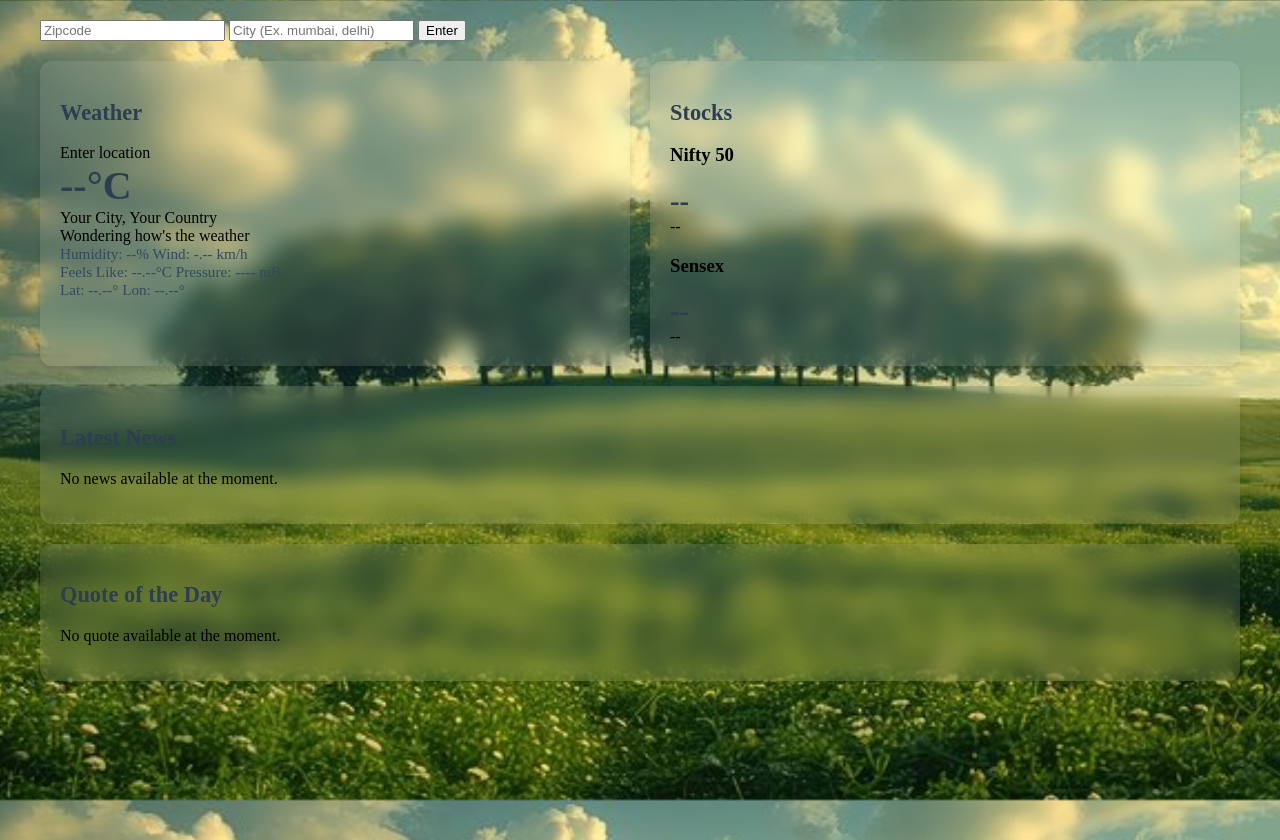
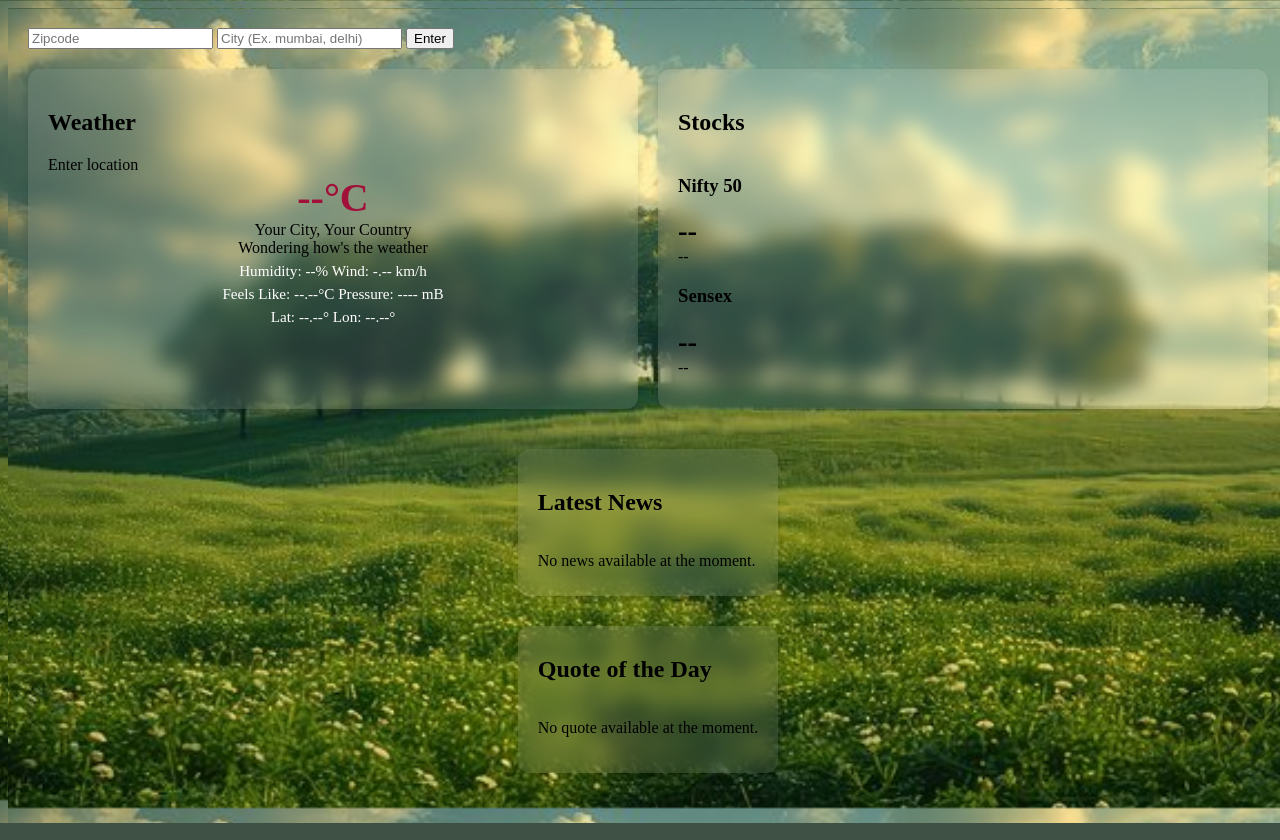
Before and after one commit to Parth-RK/weather_app, a Flask app: template templates/index.html in a window 1280 px wide. Run offline with Flask 3, Linux system fonts and the light colour scheme; the template is opened without the code that fills it, so the values that code supplies are empty.

Commit message:
fixed, layout issues with the four widgets, added colors. Next, pick proper colors

```diff
--- a/static/index.css
+++ b/static/index.css
@@ -1,6 +1,14 @@
-/* First, fix the body and html styling */
+/* Base styles */
+:root {
+    --cyan-color: #00A380;
+    --black-color: #000;
+    --white-color: #FFFFFF;
+    --crimson-color: #a11039;
+  }
+
 html, body {
-    margin: 0;
+    position: absolute;
+    margin-bottom: 100px;
     padding: 0;
     min-height: 100vh;
     width: 100%;
@@ -11,64 +19,104 @@ html, body {
     background-repeat: no-repeat;
 }
 
-/* Update dashboard container */
+/* Dashboard container */
 .dashboard {
+    display: grid;
+    grid-template-rows: auto 1fr;
+    gap: 20px;
     padding: 20px;
-    max-width: 1200px;
     margin: 0 auto;
-    min-height: 100vh;
 }
 
-/* Row styling */
+/* First row with weather and stocks */
 .row {
-    display: flex;
+    display: grid;
+    grid-template-columns: repeat(2, 1fr);
     gap: 20px;
-    margin-bottom: 20px;
     width: 100%;
 }
+
+/* Second row with news and quote */
 .row2 {
-    display: flex;
-    flex-direction: column;
-    gap: 20px;
-    margin-bottom: 20px;
-    width: 100%;
+    display: grid;
+    grid-template-rows: repeat(2, 1fr);
+    padding: 20px;
+    margin: 0 auto;
 }
-/* Widget styling */
+
+/* Widget base styles */
 .widget {
     background: rgba(255, 255, 255, 0.1);
     backdrop-filter: blur(10px);
     border-radius: 12px;
     box-shadow: 0 4px 6px rgba(0, 0, 0, 0.1);
     padding: 20px;
-    flex: 1;
     transition: transform 0.2s ease;
+    height: fit-content;
+    min-width: 0; /* Prevents content from pushing out */
 }
 
 .widget:hover {
     transform: translateY(-2px);
 }
 
-/* Ensure widgets take equal space in their rows */
-.weather-widget,
-.stocks-widget,
-.news-widget,
-.quote-widget {
-    flex: 1;
-    min-width: 0; /* Prevents flex items from overflowing */
+/* Specific widget styles */
+.weather-widget, .stocks-widget {
+    min-height: 300px;
+    display: flex;
+    flex-direction: column;
 }
 
-/* Additional responsive styling */
-/* @media (max-width: 768px) {
-    .row {
+.news-widget {
+    max-height: 600px;
+    overflow-y: auto;
+    /* max-width: 94%; */
+    padding-bottom: 10px;
+    margin-bottom: 20px;
+}
 
+.quote-widget {
+    margin-top: 10px;
+    padding-top: 10px;
+    min-height: 100px;
+    /* max-width: 94%; */
+    overflow-y: auto;
+}
+
+/* Widget content */
+.widget-content {
+    flex: 1;
+    overflow: hidden;
+}
+
+/* News specific styles */
+.news-list {
+    display: flex;
+    flex-direction: column;
+    gap: 15px;
+}
+
+.news-item {
+    margin-bottom: 15px;
+    word-wrap: break-word;
+}
+
+/* Responsive design */
+@media (max-width: 768px) {
+    .row, .row2 {
+        grid-template-columns: 1fr;
     }
 
     .widget {
-        margin-bottom: 20px;
+        min-height: auto;
     }
-} */
 
-/* Stock difference arrows and colors */
+    .news-widget {
+        max-height: 400px;
+    }
+}
+
+/* Keep your existing styles for stock arrows, text colors, etc. */
 .stock-change {
     display: flex;
     align-items: center;
@@ -82,56 +130,47 @@ html, body {
 }
 
 .arrow.up {
-    color: #2ecc71; /* Green for up */
+    color: #2ecc71;
 }
 
 .arrow.down {
-    color: #e74c3c; /* Red for down */
+    color: #e74c3c;
 }
 
-
-form {
-    margin-bottom: 20px;
-}
-
-.widget-header h2 {
-    color: #2c3e50;
-    font-size: 1.4rem;
-    font-weight: 600;
+/* Weather specific styles */
+.weather-info {
+    text-align: center;
 }
 
 .temperature {
     font-size: 2.5rem;
     font-weight: 700;
-    color: #2c3e50;
+    color: var(--crimson-color);
 }
 
 .weather-details {
-    color: #34495e;
+    color: var(--white-color);
     font-size: 0.95rem;
+    margin: 5px 0;
 }
 
+/* Stock specific styles */
 .stock-value {
     font-size: 1.8rem;
     font-weight: 700;
-    color: #2c3e50;
+    color: var(--black-color);
 }
 
-.news-item {
+/* Quote specific styles */
+.quote-text {
+    font-size: 1.2rem;
+    font-style: italic;
     margin-bottom: 10px;
+    color: var(--crimson-color);
 }
 
-.news-item a {
-    font-weight: bold;
-    color: #333;
-    text-decoration: none;
+.quote-author {
+    font-weight: 500;
+    text-align: right;
+    color: var(--crimson-color);
 }
-
-.news-item a:hover {
-    text-decoration: underline;
-}
-
-.news-item p {
-    margin: 5px 0;
-    color: #666;
-}
--- a/static/index.js
+++ b/static/index.js
@@ -1,10 +1,26 @@
 document.addEventListener("DOMContentLoaded", function() {
-        const weatherContent = document.getElementById("weather-content");
-        const loading = document.getElementById("loading-weather");
+    // Handle form submission
+    const weatherForm = document.querySelector('form');
+    if (weatherForm) {
+        weatherForm.addEventListener('submit', function() {
+            // Store form data in session storage before submission
+            const city = document.querySelector('input[name="city"]').value;
+            sessionStorage.setItem('lastCity', city);
+        });
+    }
 
-        if (weatherContent && loading) {
-            // Hide loading and display weather data
-            // loading.style.display = "none";
-            // weatherContent.style.display = "block";
+    // Disable refresh warning
+    window.onbeforeunload = null;
+
+    // Handle browser back/forward cache
+    window.addEventListener('pageshow', function(event) {
+        if (event.persisted) {
+            window.location.reload();
         }
     });
+
+    // Clear form data on page load to prevent browser storing it
+    if (window.history.replaceState) {
+        window.history.replaceState(null, null, window.location.href);
+    }
+});
```
